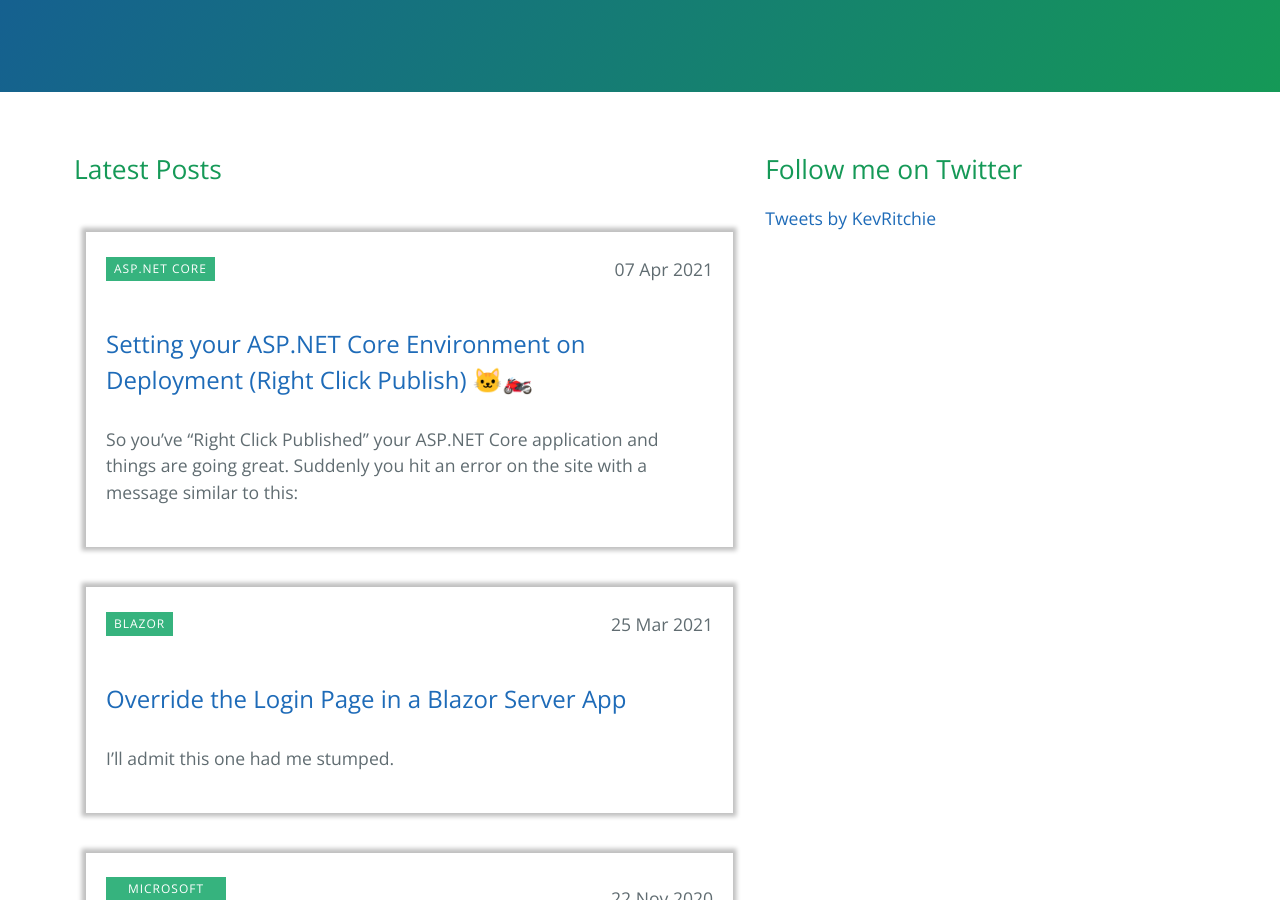
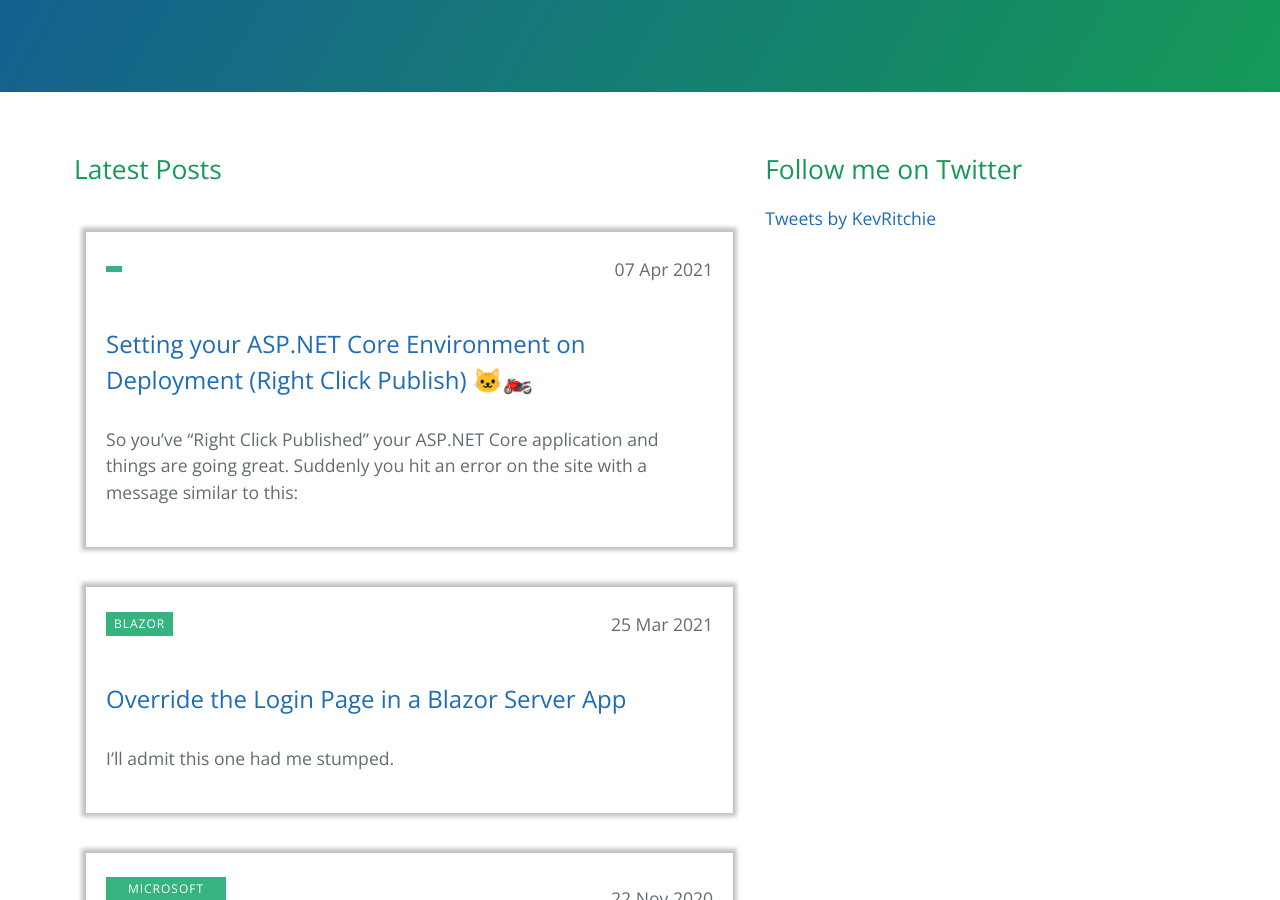
Before and after one commit to KevRitchie/KevRitchie.github.io, a Jekyll site: the page built from index.markdown, in a window 1280 px wide and 900 px high, scrolled down 437 px. Built offline with Jekyll 4.4.1, drawn with Linux system fonts in a browser that asks for light colours; the list of posts is cut into pages by our own code; comment, search, counter and statistics services are not loaded.

Commit message:
Update 2021-04-07-aspnetcore-environment-variable.markdown
Removed tag field

```diff
--- a/_posts/2021-04-07-aspnetcore-environment-variable.markdown
+++ b/_posts/2021-04-07-aspnetcore-environment-variable.markdown
@@ -3,7 +3,6 @@ layout: post
 title:  "Setting your ASP.NET Core Environment on Deployment (Right Click Publish) 🐱‍🏍"
 date:   2021-04-07 14:41:06 +0100
 categories: aspnet core environment
-tag: ASP.NET Core
 ---
 
 So you've "Right Click Published" your ASP.NET Core application and things are going great.  Suddenly you hit an error on the site with a message similar to this:
```
